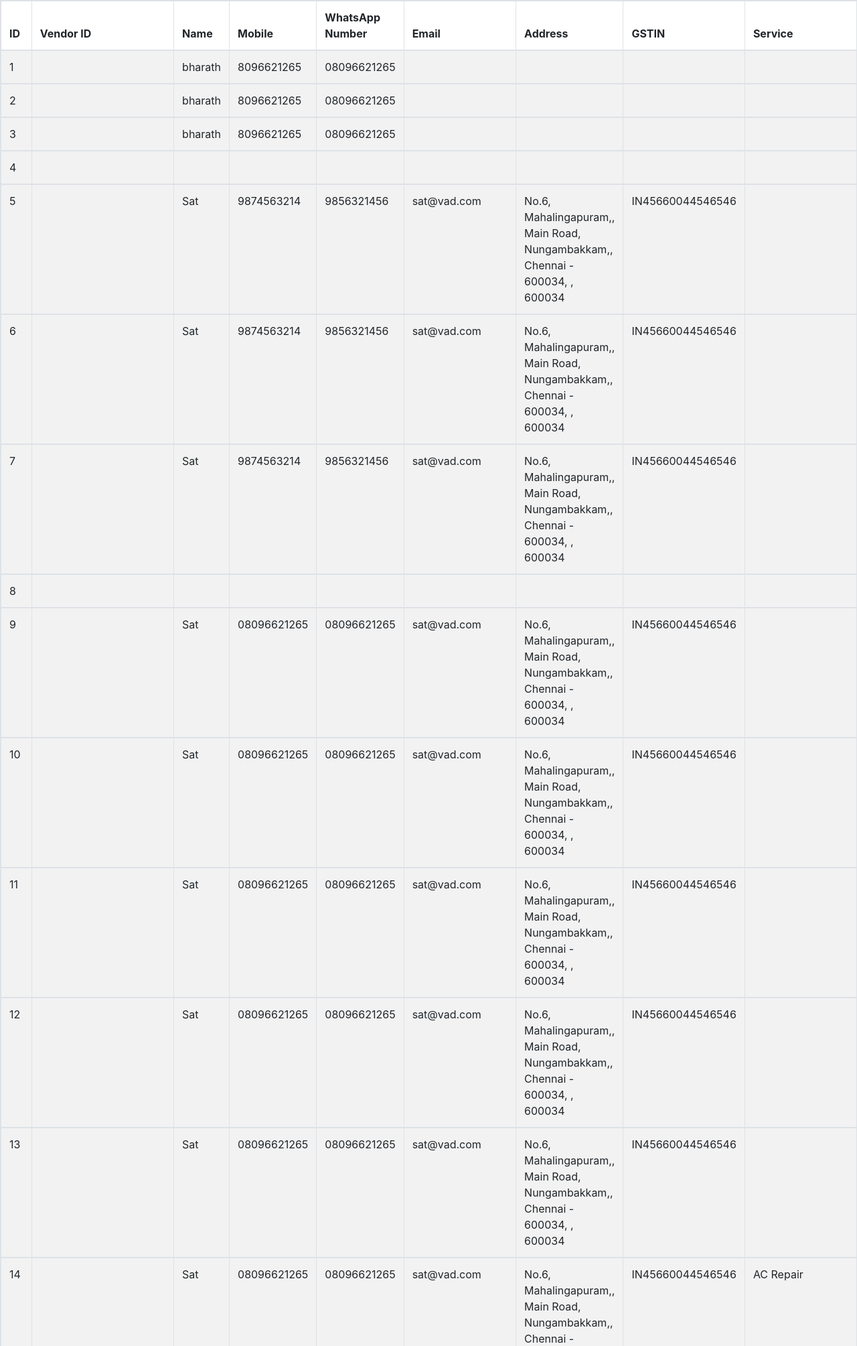
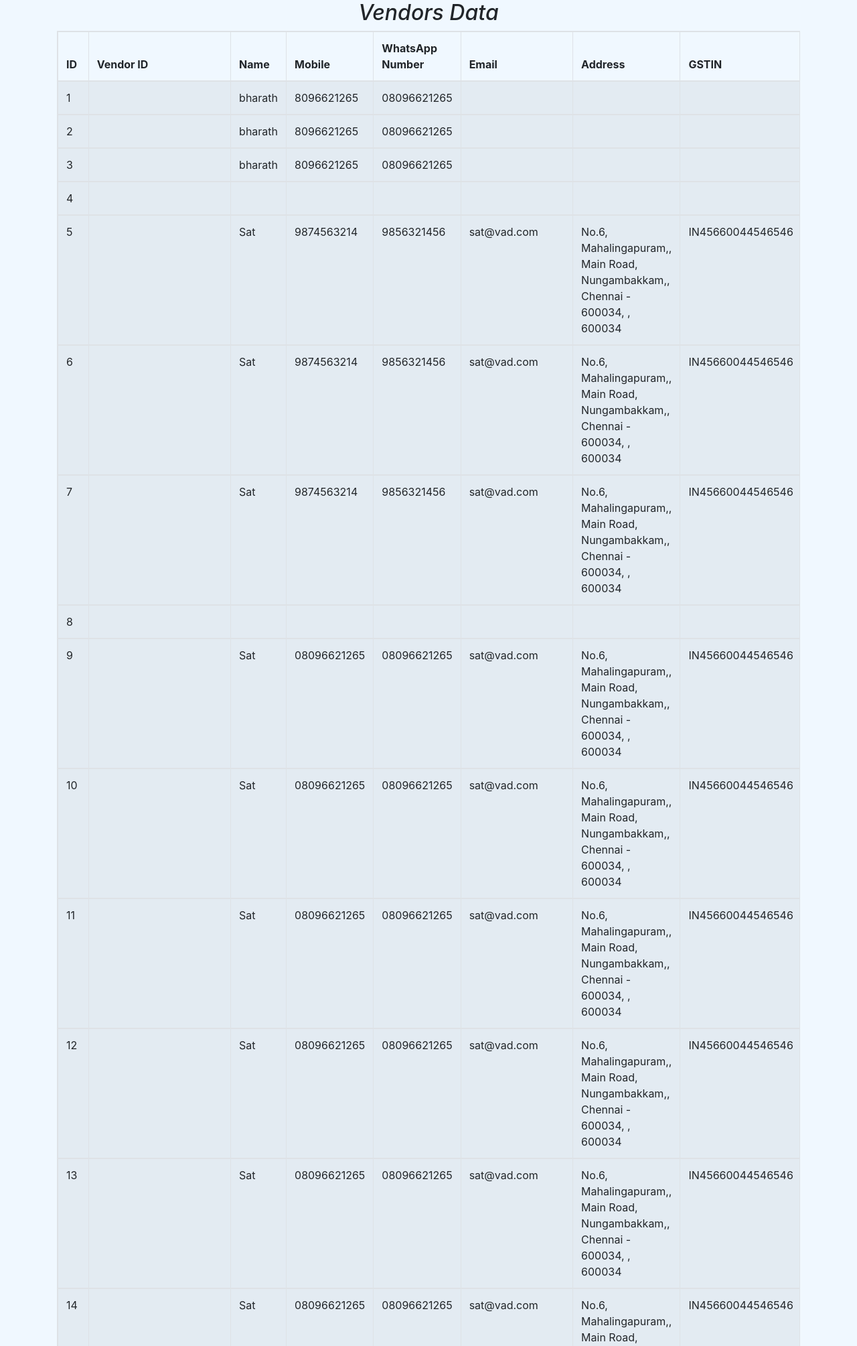
Before and after one commit to bharathjinka09/vendor-registration, a PHP site: page /vendors.php in a window 1280 px wide. Shown: the top 2009 px of the page at 67% size. Run offline with PHP 8.4, Linux system fonts and the light colour scheme; data comes from the database, SQL or seed files in the repository.

Commit message:
Added background color and link to image new tab

```diff
--- a/vendors.php
+++ b/vendors.php
@@ -5,9 +5,19 @@
 	<meta name="viewport" content="width=device-width, initial-scale=1.0">
 	<link rel="stylesheet" href="https://maxcdn.bootstrapcdn.com/bootstrap/4.0.0/css/bootstrap.min.css" integrity="sha384-Gn5384xqQ1aoWXA+058RXPxPg6fy4IWvTNh0E263XmFcJlSAwiGgFAW/dAiS6JXm" crossorigin="anonymous">
 
+	<style type="text/css">
+		body{
+			background: aliceblue;
+		}
+	</style>
+
 
 </head>
 <body>
+	<div class="container">
+
+		<h2 class="text-center"><i>Vendors Data</i></h2>
+
 	<table class="table table-responsive table-striped table-bordered">
 		<thead>
 		<tr>
@@ -60,19 +70,20 @@
 							<td>".$row['bank_address']."</td>
 							<td>".$row['ifsc']."</td>
 							<td>".$row['payment_mode']."</td>
-							<td><a href=".$row['id_proof']."><img width=100 src=".$row['id_proof']."></a></td>
-							<td><a href=".$row['driving_license']."><img width=100 src=".$row['driving_license']."></a></td>
+							<td><a href=".$row['id_proof']." target='__blank'><img width=100 src=".$row['id_proof']."></a></td>
+							<td><a href=".$row['driving_license']." target='__blank'><img width=100 src=".$row['driving_license']."></a></td>
 						</tr>
 						</tbody>";
 				}
 				echo "</table>";
 			}
 			else{
-				echo "0 result";
+				echo "0 results";
 			}
 
 			$conn-> close();
 		?>
-
+		</table>
+	</div>
 </body>
 </html>
```
